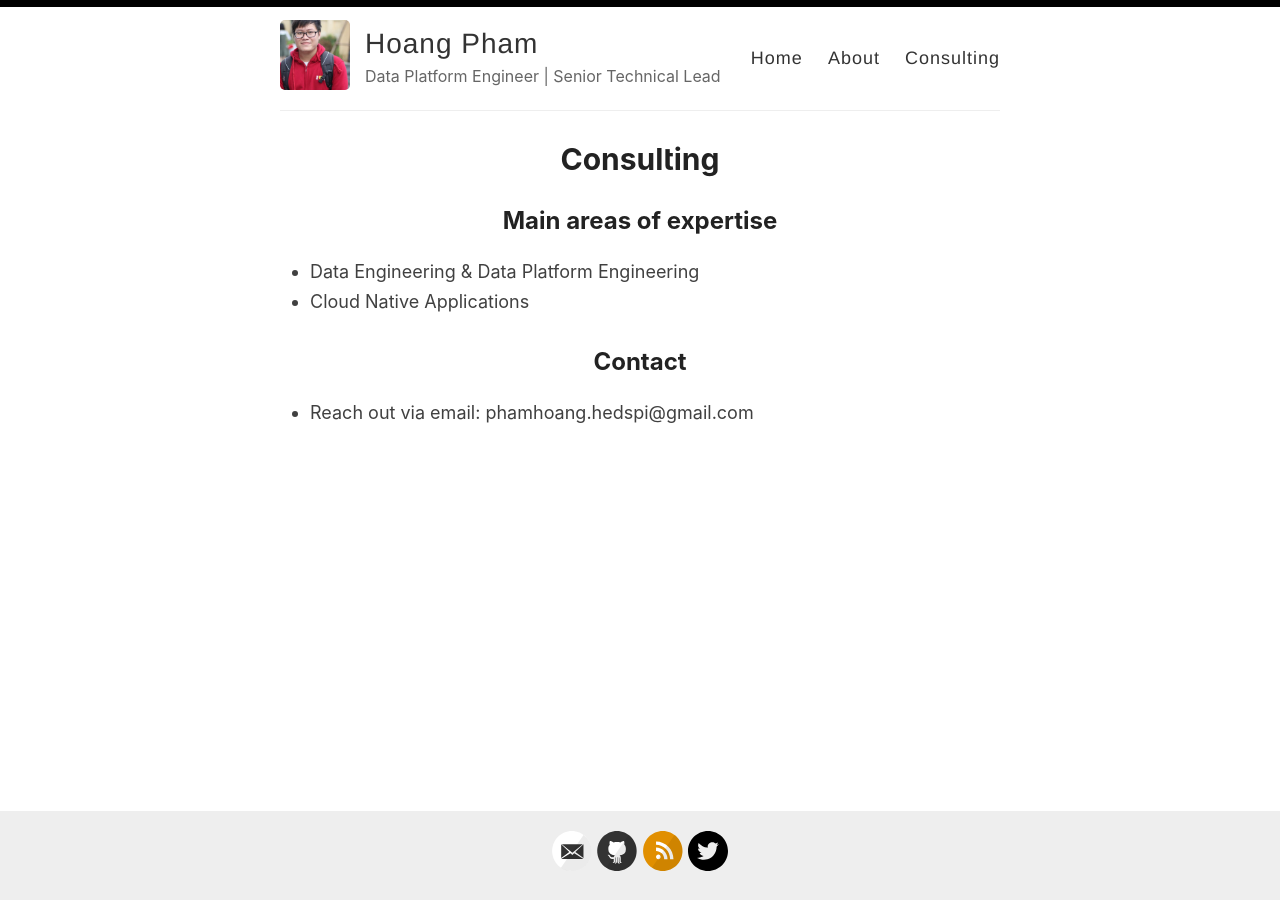
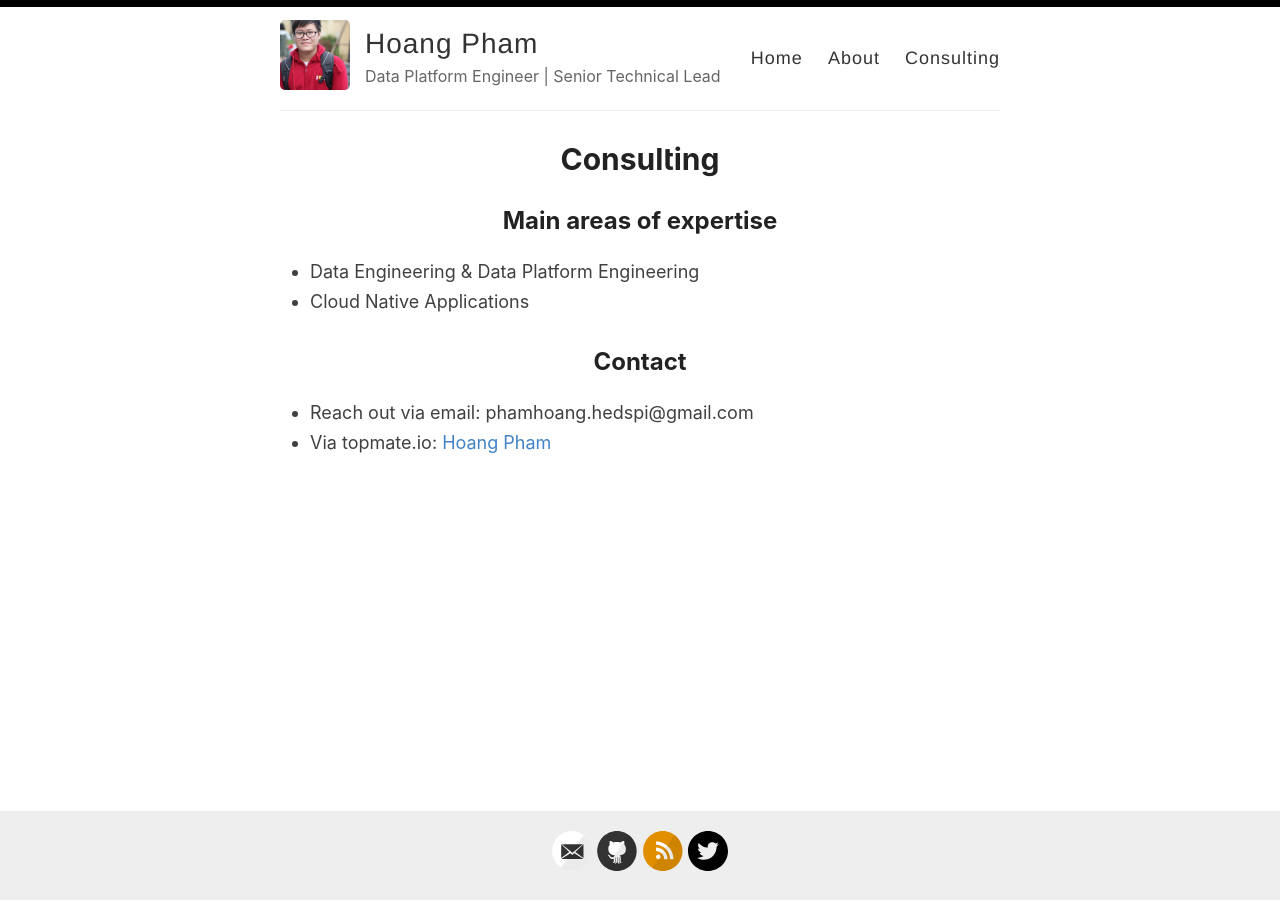
Before and after one commit to PhVHoang/phvhoang.github.io, a Jekyll site: the page built from _pages/consulting.md, in a window 1280 px wide. Built offline with Jekyll 4.4.1, drawn with Linux system fonts in a browser that asks for light colours.

Commit message:
add topmate link

```diff
--- a/_pages/consulting.md
+++ b/_pages/consulting.md
@@ -9,3 +9,4 @@ permalink: /consulting/
 
 ## Contact
 - Reach out via email: phamhoang.hedspi@gmail.com
+- Via topmate.io: [Hoang Pham](https://topmate.io/hoang_pham)
```
